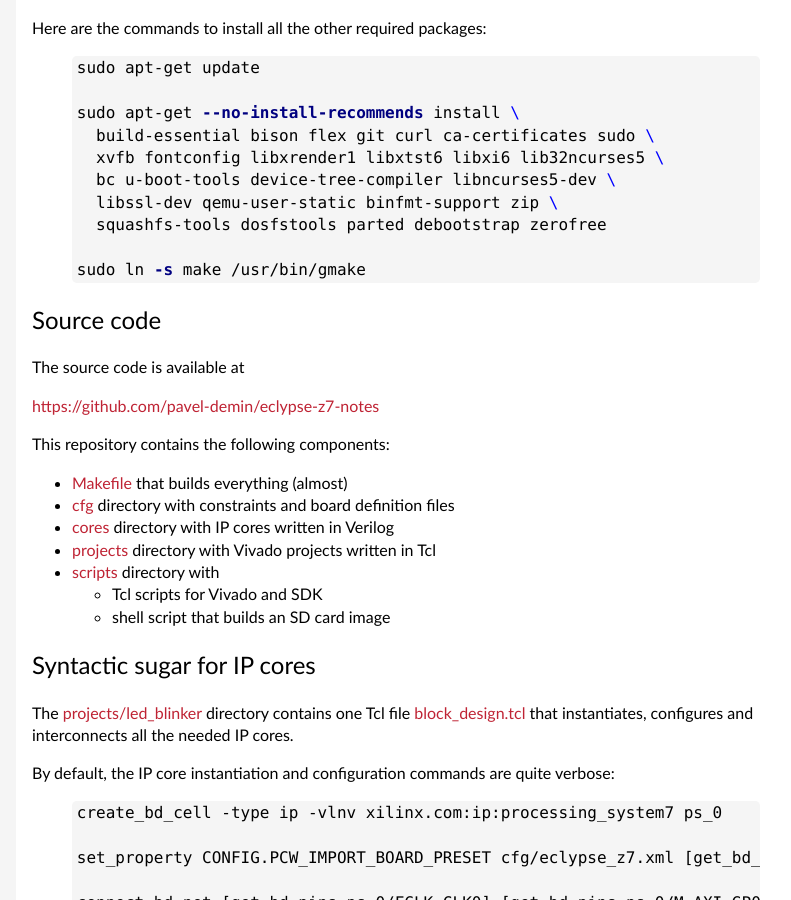
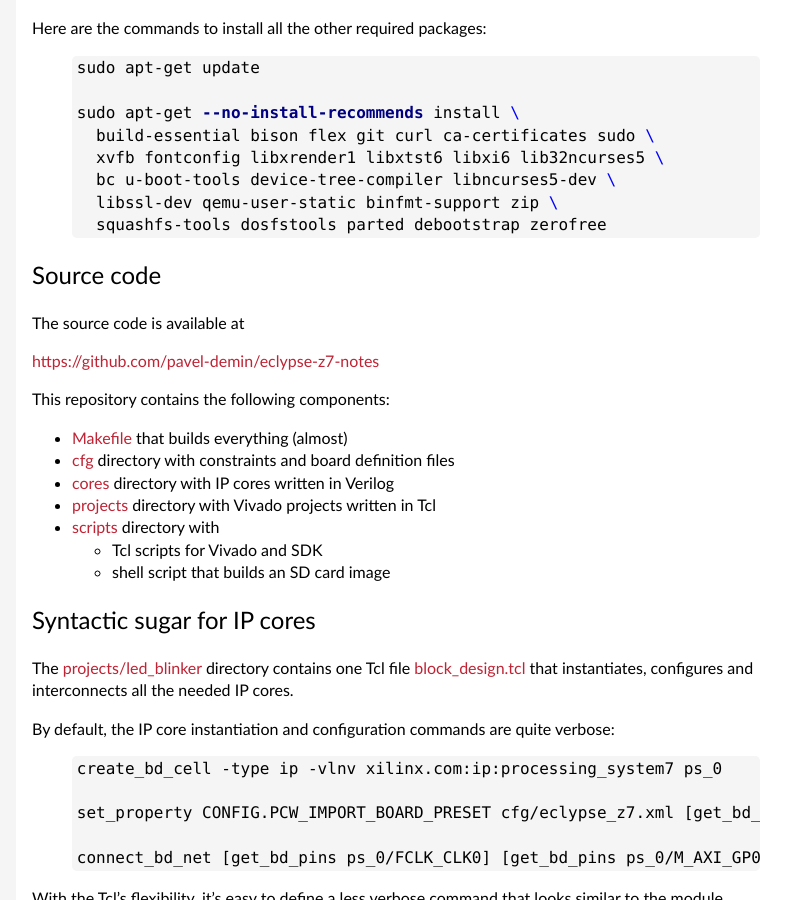
Before and after one commit to pavel-demin/eclypse-z7-notes, a Jekyll site: the page built from led-blinker.md, in a window 1280 px wide and 900 px high, scrolled down 597 px. Shown: the whole window, without its empty margins (224-1015 px from the left). Built offline with Jekyll 4.4.1, drawn with Linux system fonts in a browser that asks for light colours.

Commit message:
remove command creating gmake symlink

```diff
--- a/led-blinker.md
+++ b/led-blinker.md
@@ -38,8 +38,6 @@ sudo apt-get --no-install-recommends install \
   bc u-boot-tools device-tree-compiler libncurses5-dev \
   libssl-dev qemu-user-static binfmt-support zip \
   squashfs-tools dosfstools parted debootstrap zerofree
-
-sudo ln -s make /usr/bin/gmake
 {% endhighlight %}
 
 Source code
```
